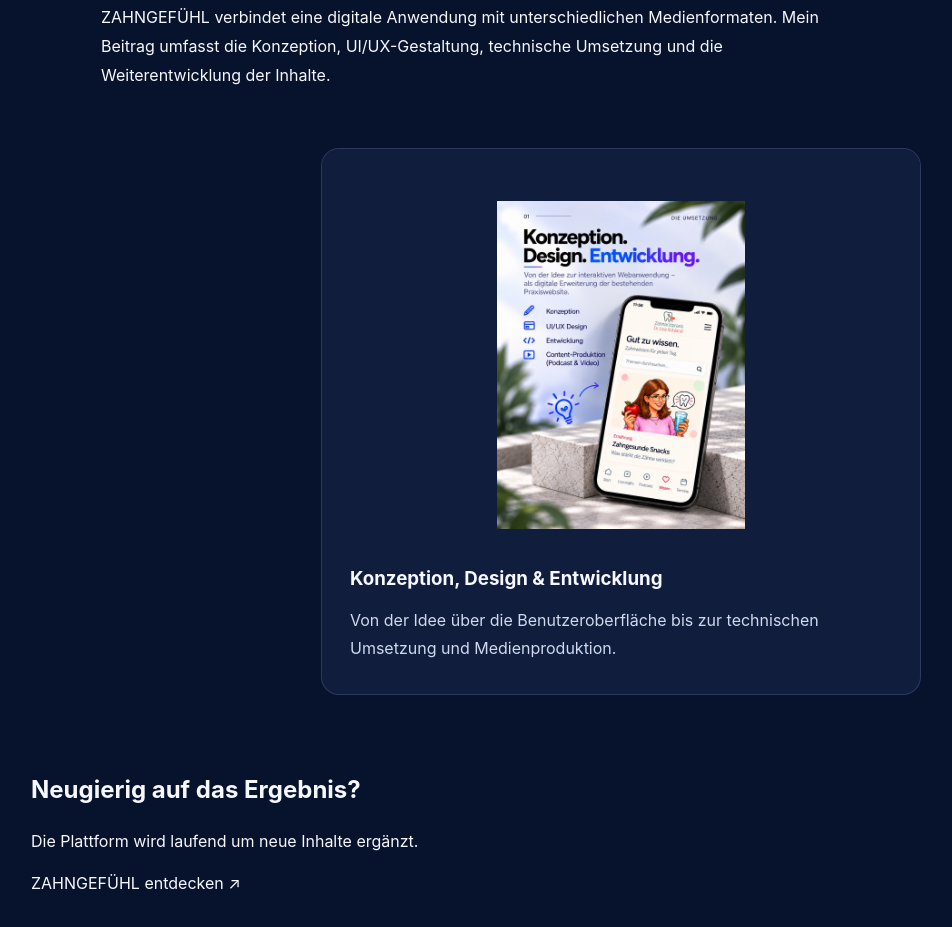
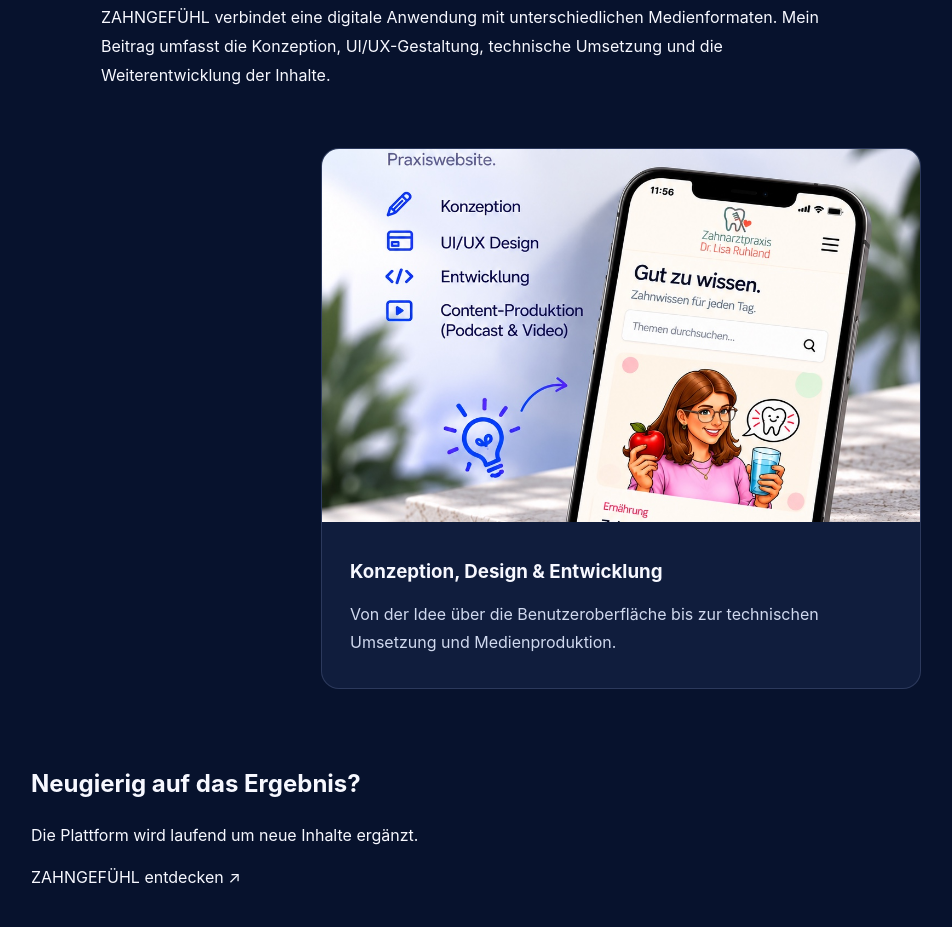
Before and after one commit to nickackermann98-dev/by-nick-life, a plain HTML site: page zahngefuehl.html in a window 1280 px wide. Shown: the part 3059-3986 px from the top of the page, without its empty margins (19-971 px from the left). Drawn offline with Linux system fonts and the light colour scheme.

Commit message:
Add files via upload

```diff
--- a/zahngefuehl.html
+++ b/zahngefuehl.html
@@ -100,7 +100,17 @@ body[data-page="work"] .zg-detail-section .section-topline{margin-bottom:28px!im
 body[data-page="work"] .zg-extra-episode{border-left:3px solid #ad7cff;padding-left:18px;margin-top:26px;}
 body[data-page="work"] .zg-extra-label{display:block;color:#c49bff;font-size:.78rem;font-weight:700;letter-spacing:.12em;margin-bottom:12px;}
 body[data-page="work"] .zg-extra-subtitle{color:#d3b7ff;font-weight:600;}
-</style></head><body data-page="work" id="top"><a class="skip-link" href="#main">Zum Inhalt springen</a><header class="site-header container">
+</style>
+<style>
+/* Final targeted fix: override the old nth-of-type(4) image padding/contain rules. */
+body[data-page="work"] .zg-konzept-section .zg-detail-cards .zg-detail-card > img {
+ display:block!important;box-sizing:border-box!important;width:100%!important;max-width:none!important;
+ height:auto!important;aspect-ratio:16 / 10!important;object-fit:cover!important;
+ object-position:center center!important;padding:0!important;margin:0!important;
+ background:transparent!important;border-radius:0!important;
+}
+</style>
+</head><body data-page="work" id="top"><a class="skip-link" href="#main">Zum Inhalt springen</a><header class="site-header container">
 <a class="brand" href="./index.html">by_nick.life<span class="brand-line"></span></a>
 <nav aria-label="Hauptnavigation" class="nav" id="primary-nav"><a data-i18n="whatIDo" href="./index.html">What I Do</a>
 <a aria-current="page" data-i18n="behind" href="./work.html">Behind the Scenes</a>
```
